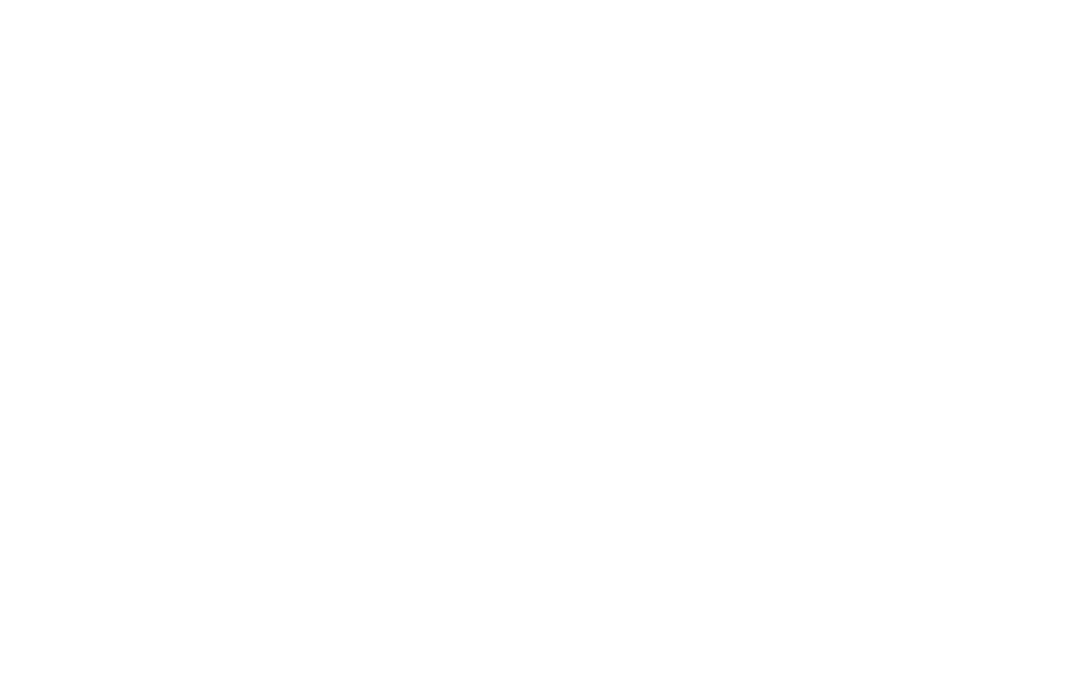
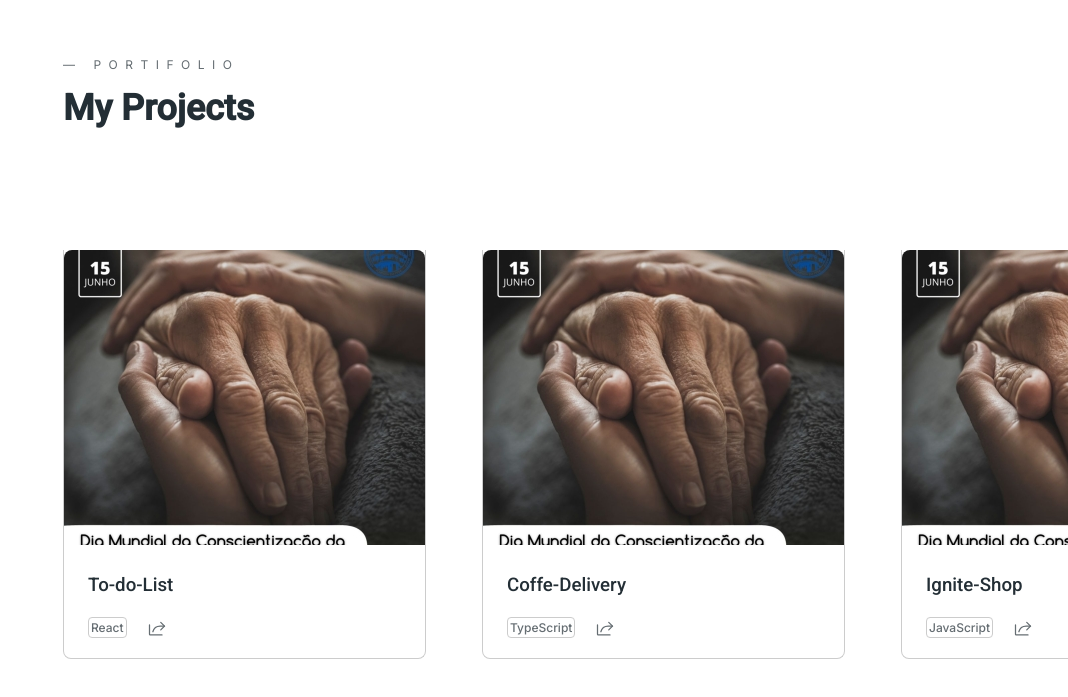
Before and after one commit to oducoelho/Portfolio, a React (Vite) app: page / in a window 1280 px wide. Shown: the part 1836-2533 px from the top of the page, without its empty margins (212-1280 px from the left). Before the commit the page ends 1777 px from the top, so only its background shows below. Built offline with nearby package versions, Linux system fonts and the light colour scheme.

Commit message:
Criando component portifolio

```diff
--- a/src/App.tsx
+++ b/src/App.tsx
@@ -1,5 +1,6 @@
 import { Header } from "./components/Header"
 import { Home } from "./components/Home"
+import { Portifolio } from "./components/Portifolio"
 import { Services } from "./components/Services"
 import { globalStyles } from "./styles/global"
 
@@ -11,6 +12,7 @@
       <Header />
       <Home />
       <Services />
+      <Portifolio />
     </div>
   )
 }
--- /dev/null
+++ b/src/components/Portifolio.tsx
@@ -0,0 +1,29 @@
+import { Share } from "phosphor-react"
+import { PortifolioData } from "../data/Cards"
+import { Content, Header, Options, PortifolioContainer } from "../styles/pages/Portifolio"
+
+export const Portifolio = () => {
+  return (
+    <PortifolioContainer>
+      <Header>
+        <span>— PORTIFOLIO</span>
+
+        <h2>My Projects</h2>
+      </Header>
+      <Content>
+        {PortifolioData.map((portifolio) => (
+          <div>
+            <img src={portifolio.image} alt="" />
+            <Options>
+              <h3>{portifolio.title}</h3>
+              <div>
+                <span>{portifolio.lenguage}</span>
+                <Share size={20} />
+              </div>
+            </Options>
+          </div>
+        ))}
+      </Content>
+    </PortifolioContainer>
+  )
+}
--- a/src/data/Cards.ts
+++ b/src/data/Cards.ts
@@ -1,17 +1,43 @@
 import webIcon from '../assets/Icon-web.svg'
 import AplicationIcon from '../assets/Icon-aplication.svg'
+import pic from '../assets/teste.jpeg'
 
 export const Specializ = [
   {
-    key: 1,
+    id: 1,
     image: AplicationIcon,
     title: 'Aplication Development',
     content: 'Standard designing, building, and implementing your applications with documentation.',
   },
   {
-    key: 2,
+    id: 2,
     image: webIcon,
     title: 'Web development',
     content: 'Create and maintain your websites and also take care of its perfomance and traffic capacity',
   },
 ]
+
+export const PortifolioData = [
+  {
+    id: 1,
+    image: pic,
+    title: 'To-do-List',
+    lenguage: 'React',
+    code: ''
+  },
+  {
+    id: 2,
+    image: pic,
+    title: 'Coffe-Delivery',
+    lenguage: 'TypeScript',
+    code: ''
+  },
+  {
+    id: 3,
+    image: pic,
+    title: 'Ignite-Shop',
+    lenguage: 'JavaScript',
+    code: ''
+  },
+
+]
--- /dev/null
+++ b/src/styles/pages/Portifolio.ts
@@ -0,0 +1,74 @@
+import { styled } from "..";
+
+export const PortifolioContainer = styled('section', {
+  height: '100vh',
+})
+export const Header = styled('div', {
+  paddingTop: '113px',
+  span: {
+      paddingTop: '115px',
+      paddingRight: '65px',
+      fontFamily: 'Inter',
+      fontweight: 500,
+      fontSize: '12px',
+      letterSpacing: '7.5px',
+    },
+
+    h2: {
+      fontSize: '36px',
+      fontWeight: 700,
+      lineHeight: '55px',
+      color: '$gray300',
+      paddingTop: '8px',
+
+    },
+})
+export const Content = styled('section', {
+  display: 'flex',
+  flexDirection: 'row',
+  marginTop: '114px',
+  gap: '56px',
+  justifyContent: 'space-between',
+
+  div: {
+    border: '1px solid #ccc',
+    borderTop: 0,
+    borderRadius: '0px 0px 8px 8px',
+
+    img: {
+      borderRadius: '8px 8px 0px 0px',
+    }
+  }
+})
+
+export const Options = styled('section', {
+  padding: '24px 0 20px 24px' ,
+
+  h3: {
+    fontWeight: 500,
+    lineHeight: '24px',
+    color: '$gray300',
+    paddingBottom: '20px' ,
+  },
+
+  div: {
+    display: 'flex',
+    flexDirection: 'row',
+    alignItems: 'center',
+    gap: '20px',
+    border: 0,
+
+    span: {
+      fontFamily: 'Inter',
+      fontWeight: 500,
+      fontSize: '12px',
+      lineHeight: '15px',
+      color: '$gray100',
+
+      border: '1px solid #ccc',
+      borderRadius: 4,
+      padding: '2px',
+    }
+  }
+ //border: '1px solid $gray300',
+})
```
Also changed, not shown: src/assets/teste.jpeg (added).
